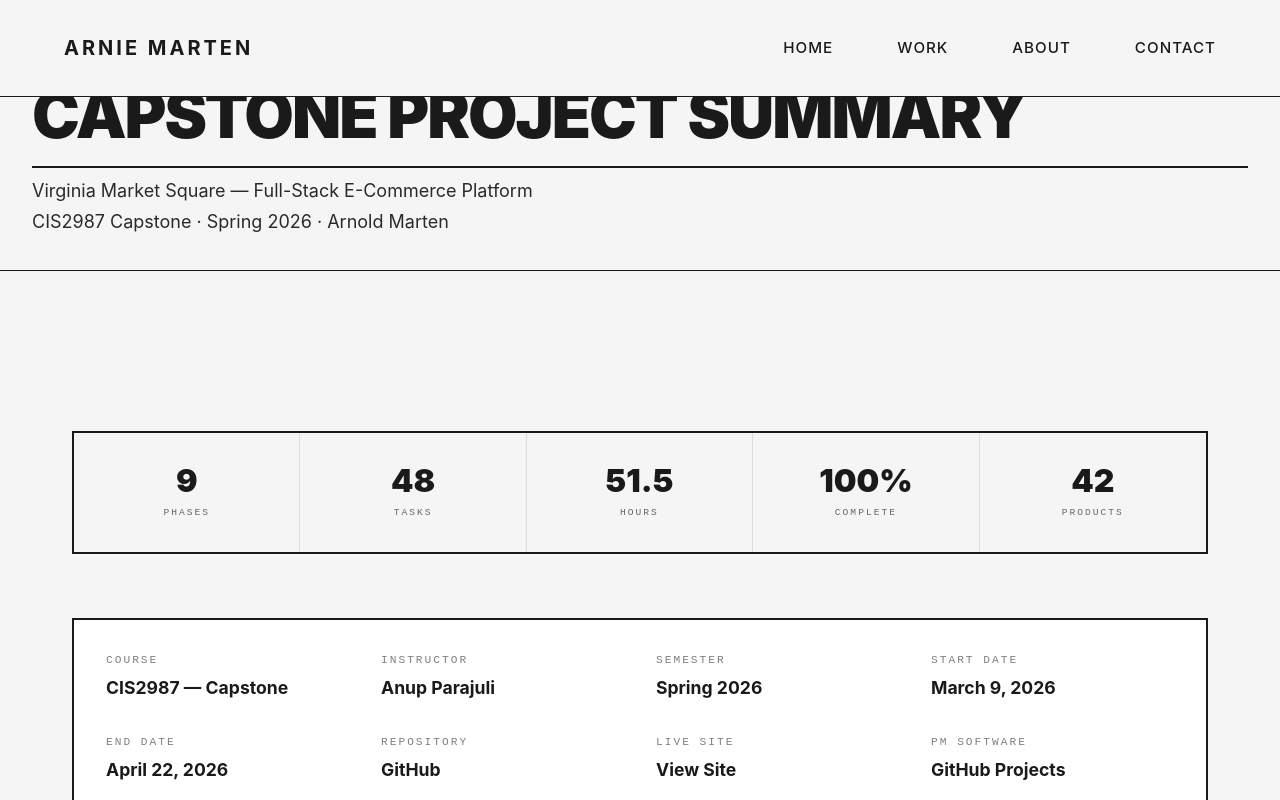
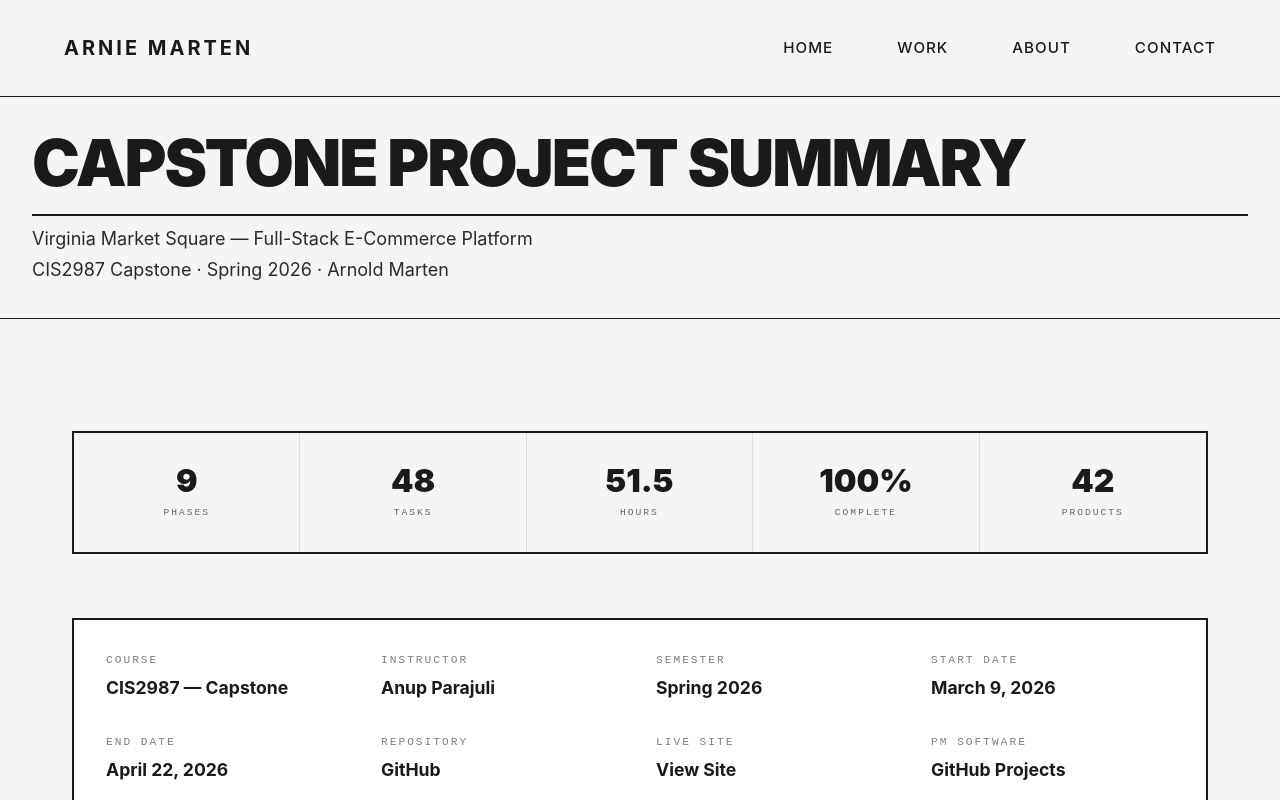
Before and after one commit to amarten1112/Portfolio, a plain HTML site: page capstone.html in a window 1280 px wide. Shown: the top 800 px of the page. Drawn offline with Linux system fonts and the light colour scheme.

Commit message:
update styles and add favicon image asset
Co-Authored-By: Claude Sonnet 4.6 <noreply@anthropic.com>

```diff
--- a/assets/css/capstone.css
+++ b/assets/css/capstone.css
@@ -1,8 +1,8 @@
 /* ── Capstone Page Specific Styles ── */
 .capstone-header {
     text-align: left;
-    margin-top: 3rem;
-    margin-bottom: var(--spacing-md);
+    margin-top: var(--spacing-lg);
+    margin-bottom: var(--spacing-sm);
     border-bottom: 1px solid var(--text-primary);
     padding-bottom: var(--spacing-md);
 }
@@ -39,7 +39,7 @@
 }
 
 .capstone-section {
-    padding: var(--spacing-lg) var(--spacing-md);
+    padding: var(--spacing-md) var(--spacing-md);
     max-width: 1200px;
     margin: 0 auto;
 }
--- a/assets/css/styles.css
+++ b/assets/css/styles.css
@@ -528,7 +528,7 @@ p {
    ======================================== */
 
 section {
-    padding: var(--spacing-md) var(--spacing-md);
+    padding: var(--spacing-lg) var(--spacing-md);
     max-width: 1600px;
     margin: 0 auto;
 }
```
Also changed, not shown: assets/images/arnie.marten.circle.png (added).
